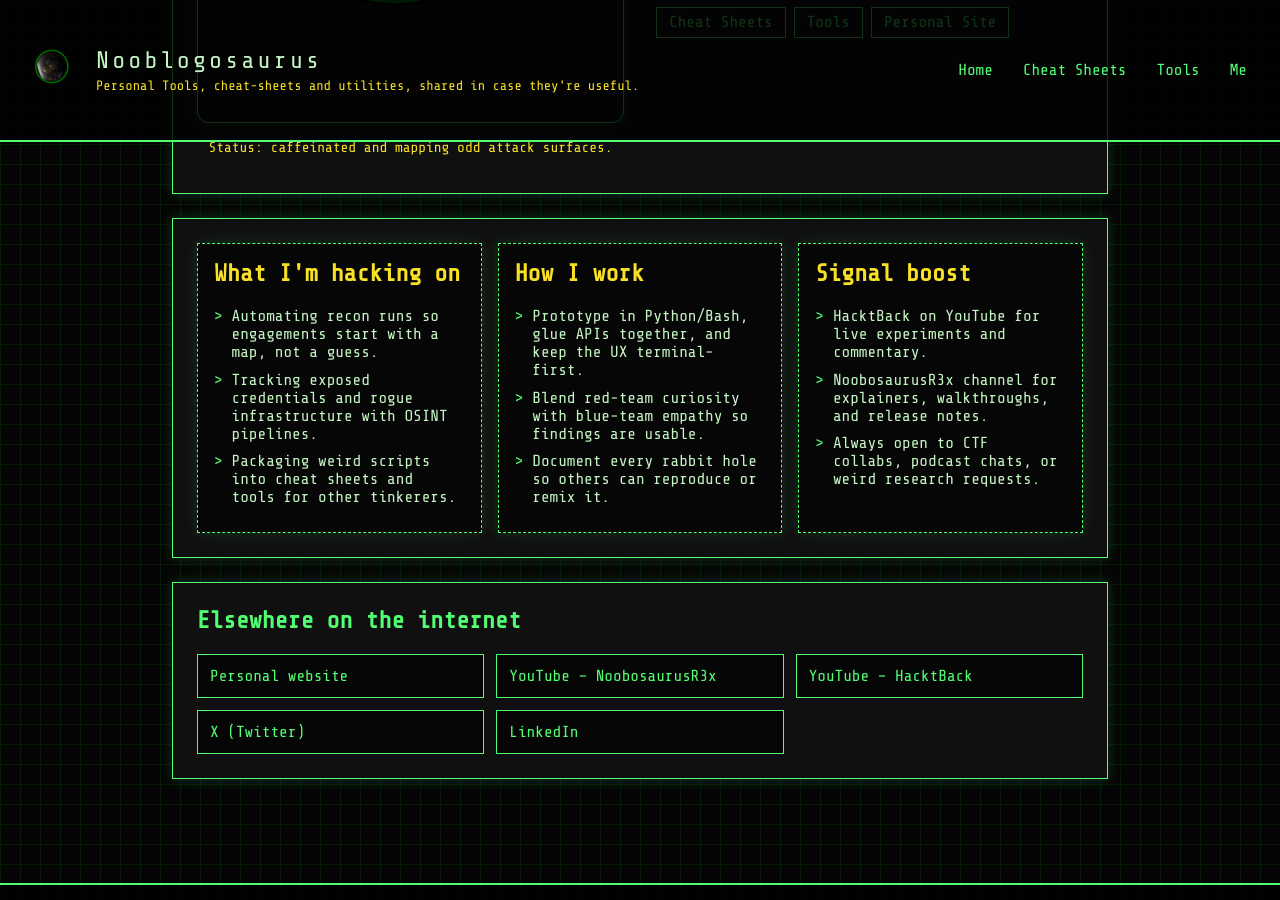
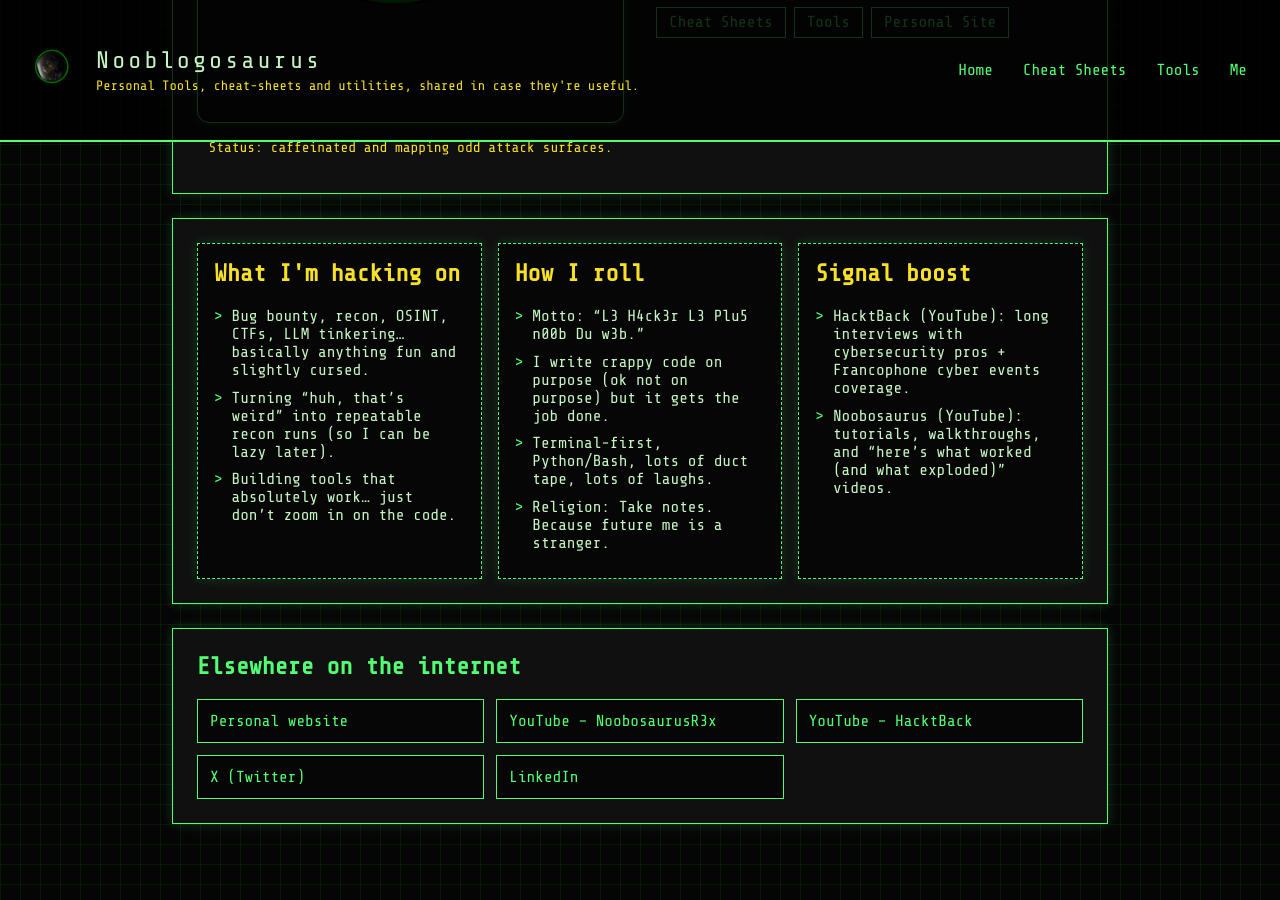
Before and after one commit to NoobosaurusBlog/Nooblogaurus, a Jekyll site: the page built from me.md, in a window 1280 px wide and 900 px high, scrolled down 776 px. Built offline with Jekyll 4.4.1, drawn with Linux system fonts in a browser that asks for light colours.

Commit message:
Update Me page card copy

```diff
--- a/me.md
+++ b/me.md
@@ -36,25 +36,25 @@ layout: default
   <div class="profile-card">
     <h2>What I'm hacking on</h2>
     <ul class="muted-list">
-      <li>Automating recon runs so engagements start with a map, not a guess.</li>
-      <li>Tracking exposed credentials and rogue infrastructure with OSINT pipelines.</li>
-      <li>Packaging weird scripts into cheat sheets and tools for other tinkerers.</li>
+      <li>Bug bounty, recon, OSINT, CTFs, LLM tinkering… basically anything fun and slightly cursed.</li>
+      <li>Turning “huh, that’s weird” into repeatable recon runs (so I can be lazy later).</li>
+      <li>Building tools that absolutely work… just don’t zoom in on the code.</li>
     </ul>
   </div>
   <div class="profile-card">
-    <h2>How I work</h2>
+    <h2>How I roll</h2>
     <ul class="muted-list">
-      <li>Prototype in Python/Bash, glue APIs together, and keep the UX terminal-first.</li>
-      <li>Blend red-team curiosity with blue-team empathy so findings are usable.</li>
-      <li>Document every rabbit hole so others can reproduce or remix it.</li>
+      <li>Motto: “L3 H4ck3r L3 Plu5 n00b Du w3b.”</li>
+      <li>I write crappy code on purpose (ok not on purpose) but it gets the job done.</li>
+      <li>Terminal-first, Python/Bash, lots of duct tape, lots of laughs.</li>
+      <li>Religion: Take notes. Because future me is a stranger.</li>
     </ul>
   </div>
   <div class="profile-card">
     <h2>Signal boost</h2>
     <ul class="muted-list">
-      <li>HacktBack on YouTube for live experiments and commentary.</li>
-      <li>NoobosaurusR3x channel for explainers, walkthroughs, and release notes.</li>
-      <li>Always open to CTF collabs, podcast chats, or weird research requests.</li>
+      <li>HacktBack (YouTube): long interviews with cybersecurity pros + Francophone cyber events coverage.</li>
+      <li>Noobosaurus (YouTube): tutorials, walkthroughs, and “here’s what worked (and what exploded)” videos.</li>
     </ul>
   </div>
 </div>
```
